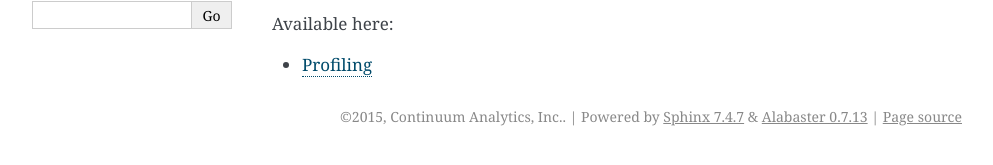
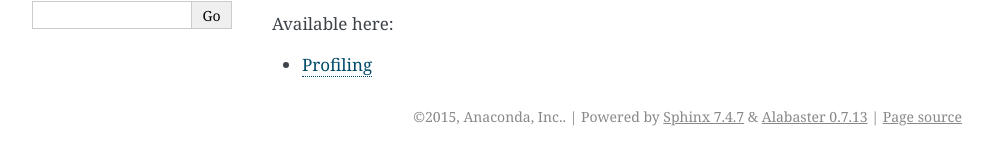
Before and after one commit to numba/data_profiler, a Sphinx documentation site: the page built from docs/source/index.rst, in a window 1280 px wide. Shown: the part 268-433 px from the top of the page, without its empty margins (148-1141 px from the left). Built offline with Sphinx 7.4.7, drawn with Linux system fonts in a browser that asks for light colours.

Commit message:
Add license etc to conda recipe, accommodate Anaconda name change.
As title.

Closes #6

```diff
--- a/docs/source/conf.py
+++ b/docs/source/conf.py
@@ -53,8 +53,8 @@ master_doc = 'index'
 
 # General information about the project.
 project = 'Data_profiler'
-copyright = '2015, Continuum Analytics, Inc.'
-author = 'Continuum Analytics, Inc.'
+copyright = '2015, Anaconda, Inc.'
+author = 'Anaconda, Inc.'
 
 # The version info for the project you're documenting, acts as replacement for
 # |version| and |release|, also used in various other places throughout the
@@ -229,7 +229,7 @@ latex_elements = {
 #  author, documentclass [howto, manual, or own class]).
 latex_documents = [
   (master_doc, 'Data_profiler.tex', 'Data_profiler Documentation',
-   'Continuum Analytics, Inc.', 'manual'),
+   'Anaconda, Inc.', 'manual'),
 ]
 
 # The name of an image file (relative to this directory) to place at the top of
--- a/setup.py
+++ b/setup.py
@@ -57,9 +57,9 @@ if __name__ == '__main__':
     setup(
         name='data_profiler',
         description='Data Profiler',
-        author='Continuum Analytics, Inc.',
-        author_email='support@continuum.io',
-        url='http://continuum.io',
+        author='Anaconda, Inc.',
+        author_email='support@anaconda.com',
+        url='https://anaconda.com',
         packages=packages,
         package_data=package_data,
         ext_modules=ext_modules,
```
Also changed, not shown: README.md (+1 -1 lines), docs/quickstart.md (+1 -1 lines), 2 other files.
